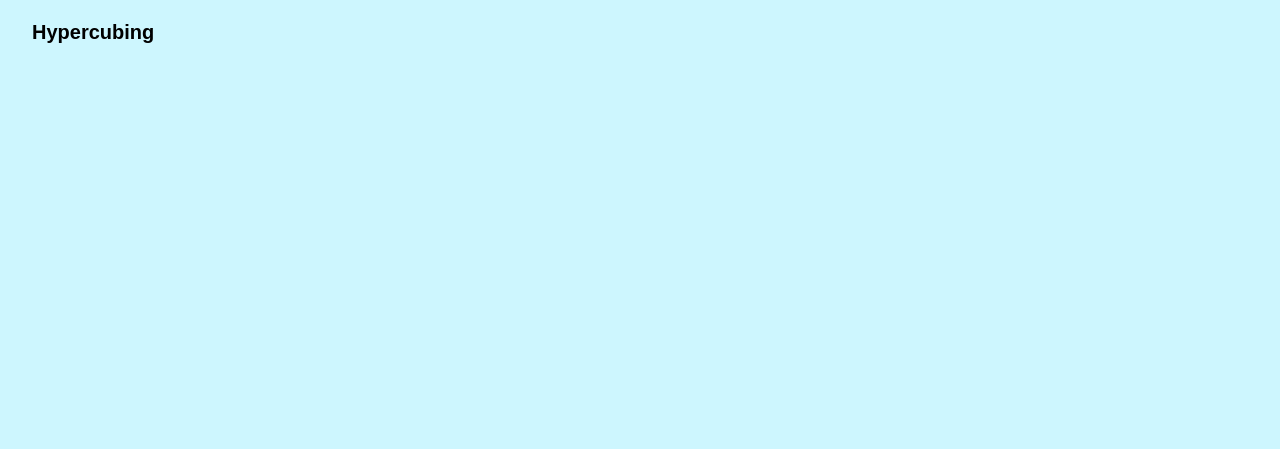
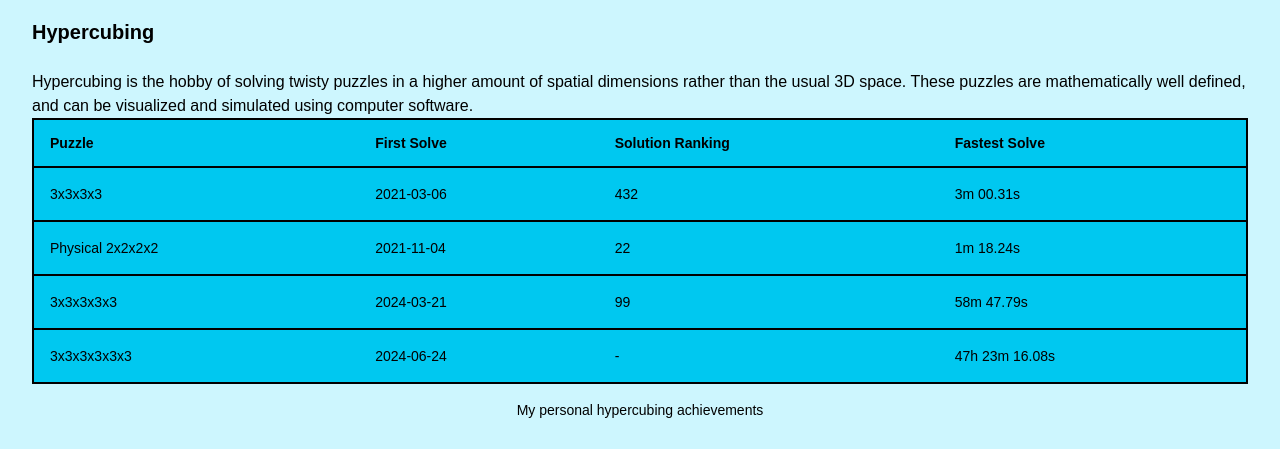
Before and after one commit to blobinaticuber/rowanfortier-website, a React (Vite) app in the folder my-react-app/: page /cubing in a window 1280 px wide. Shown: the part 4043-4492 px from the top of the page. Before the commit the page ends 4145 px from the top, so only its background shows below. Built offline with nearby package versions, Linux system fonts and the light colour scheme.

Commit message:
Finish cubing page

```diff
--- /dev/null
+++ b/my-react-app/src/components/ui/table.tsx
@@ -0,0 +1,114 @@
+import * as React from "react"
+
+import { cn } from "@/lib/utils.ts"
+
+function Table({ className, ...props }: React.ComponentProps<"table">) {
+  return (
+    <div className="relative w-full overflow-auto">
+      <table
+        data-slot="table"
+        className={cn(
+          "w-full caption-bottom border-2 border-border text-sm",
+          className,
+        )}
+        {...props}
+      />
+    </div>
+  )
+}
+
+function TableHeader({ className, ...props }: React.ComponentProps<"thead">) {
+  return (
+    <thead
+      data-slot="table-header"
+      className={cn("[&_tr]:border-b-2 [&_tr]:border-border", className)}
+      {...props}
+    />
+  )
+}
+
+function TableBody({ className, ...props }: React.ComponentProps<"tbody">) {
+  return (
+    <tbody
+      data-slot="table-body"
+      className={cn("[&_tr:last-child]:border-0", className)}
+      {...props}
+    />
+  )
+}
+
+function TableFooter({ className, ...props }: React.ComponentProps<"tfoot">) {
+  return (
+    <tfoot
+      data-slot="table-footer"
+      className={cn(
+        "border-t-2 border-border bg-main font-base text-main-foreground last:[&>tr]:border-b-0",
+        className,
+      )}
+      {...props}
+    />
+  )
+}
+
+function TableRow({ className, ...props }: React.ComponentProps<"tr">) {
+  return (
+    <tr
+      data-slot="table-row"
+      className={cn(
+        "border-b-2 border-border transition-colors text-main-foreground bg-main font-base data-[state=selected]:bg-secondary-background data-[state=selected]:text-main-foreground",
+        className,
+      )}
+      {...props}
+    />
+  )
+}
+
+function TableHead({ className, ...props }: React.ComponentProps<"th">) {
+  return (
+    <th
+      data-slot="table-head"
+      className={cn(
+        "h-12 px-4 text-left align-middle font-heading text-main-foreground [&:has([role=checkbox])]:pr-0",
+        className,
+      )}
+      {...props}
+    />
+  )
+}
+
+function TableCell({ className, ...props }: React.ComponentProps<"td">) {
+  return (
+    <td
+      data-slot="table-cell"
+      className={cn(
+        "p-4 align-middle [&:has([role=checkbox])]:pr-0",
+        className,
+      )}
+      {...props}
+    />
+  )
+}
+
+function TableCaption({
+  className,
+  ...props
+}: React.ComponentProps<"caption">) {
+  return (
+    <caption
+      data-slot="table-caption"
+      className={cn("mt-4 text-sm text-foreground font-base", className)}
+      {...props}
+    />
+  )
+}
+
+export {
+  Table,
+  TableHeader,
+  TableBody,
+  TableFooter,
+  TableHead,
+  TableRow,
+  TableCell,
+  TableCaption,
+}
--- a/my-react-app/src/pages/Cubing.tsx
+++ b/my-react-app/src/pages/Cubing.tsx
@@ -2,6 +2,7 @@ import { BoxedLink } from "@/components/BoxedLink.tsx";
 import { Card, CardContent, CardHeader, CardTitle } from "@/components/ui/card.tsx";
 import { ChartContainer, ChartTooltip, ChartTooltipContent, type ChartConfig } from "@/components/ui/chart.tsx";
 import { ImageCard } from "@/components/ui/image-card.tsx";
+import { Table, TableBody, TableCaption, TableCell, TableHead, TableHeader, TableRow } from "@/components/ui/table.tsx";
 import { FaTrophy } from 'react-icons/fa'
 import { CartesianGrid, Line, LineChart, XAxis, YAxis } from "recharts"
 
@@ -219,12 +220,51 @@ export function Cubing() {
                     <p>// CMLL, 4a, & 4b skip</p>
                     <p>U' M U2 M' // 4c</p>
                 </div>
-                {/* <div className="flex justify-between"> */}
-
-                {/* </div> */}
             </div>
 
             <h2 className="text-xl pt-6 pb-6">Hypercubing</h2>
+
+            <p>Hypercubing is the hobby of solving twisty puzzles in a higher amount of spatial dimensions rather than the usual 3D space. These puzzles are mathematically well defined, and can be visualized and simulated using computer software. </p>
+
+            <Table>
+                <TableCaption className="text-text">
+                    My personal hypercubing achievements
+                </TableCaption>
+                <TableHeader>
+                    <TableRow>
+                        <TableHead>Puzzle</TableHead>
+                        <TableHead>First Solve</TableHead>
+                        <TableHead>Solution Ranking</TableHead>
+                        <TableHead>Fastest Solve</TableHead>
+                    </TableRow>
+                </TableHeader>
+                <TableBody>
+                    <TableRow>
+                        <TableCell>3x3x3x3</TableCell>
+                        <TableCell>2021-03-06</TableCell>
+                        <TableCell>432</TableCell>
+                        <TableCell>3m 00.31s</TableCell>
+                    </TableRow>
+                    <TableRow>
+                        <TableCell>Physical 2x2x2x2</TableCell>
+                        <TableCell>2021-11-04</TableCell>
+                        <TableCell>22</TableCell>
+                        <TableCell>1m 18.24s</TableCell>
+                    </TableRow>
+                    <TableRow>
+                        <TableCell>3x3x3x3x3</TableCell>
+                        <TableCell>2024-03-21</TableCell>
+                        <TableCell>99</TableCell>
+                        <TableCell>58m 47.79s</TableCell>
+                    </TableRow>
+                    <TableRow>
+                        <TableCell>3x3x3x3x3x3</TableCell>
+                        <TableCell>2024-06-24</TableCell>
+                        <TableCell>-</TableCell>
+                        <TableCell>47h 23m 16.08s</TableCell>
+                    </TableRow>
+                </TableBody>
+            </Table>
         </>
     )
 }
```
